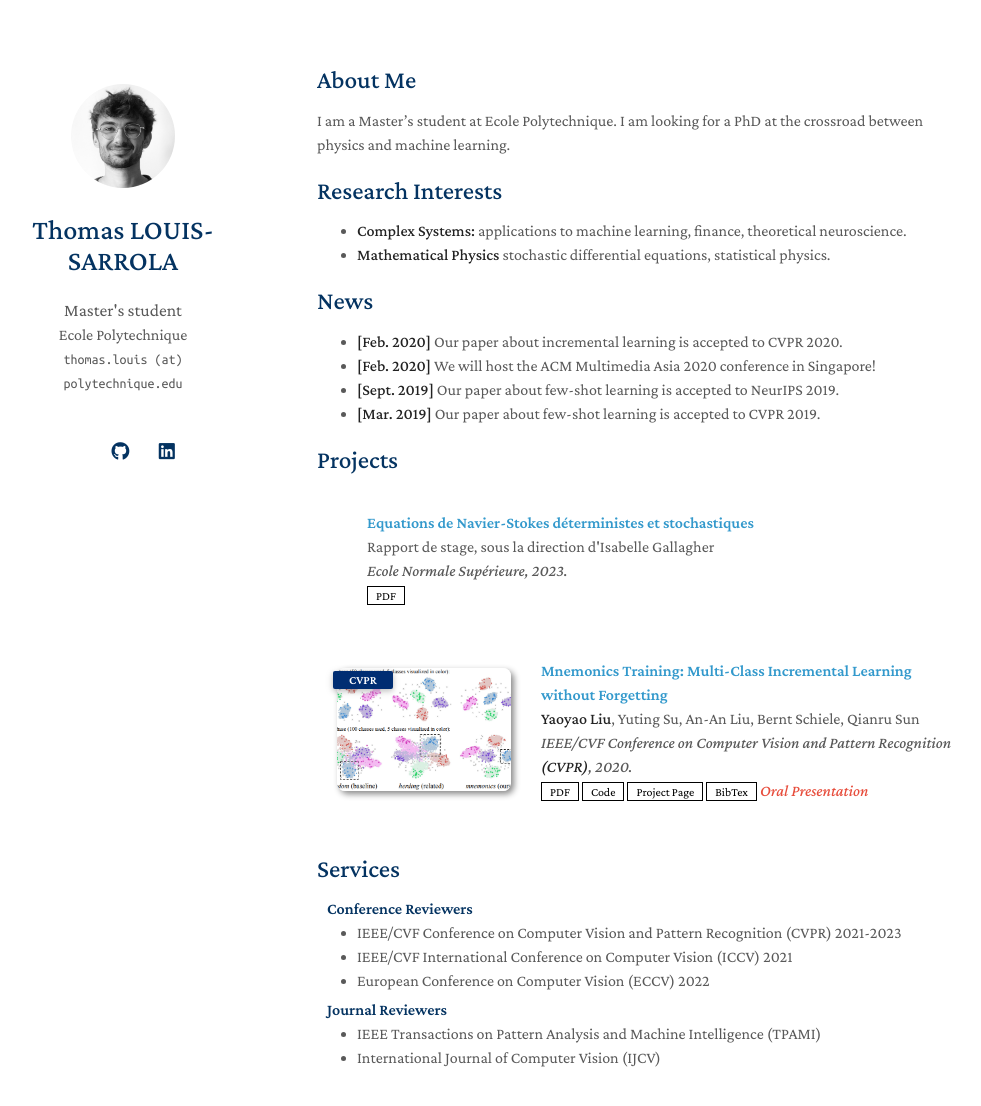
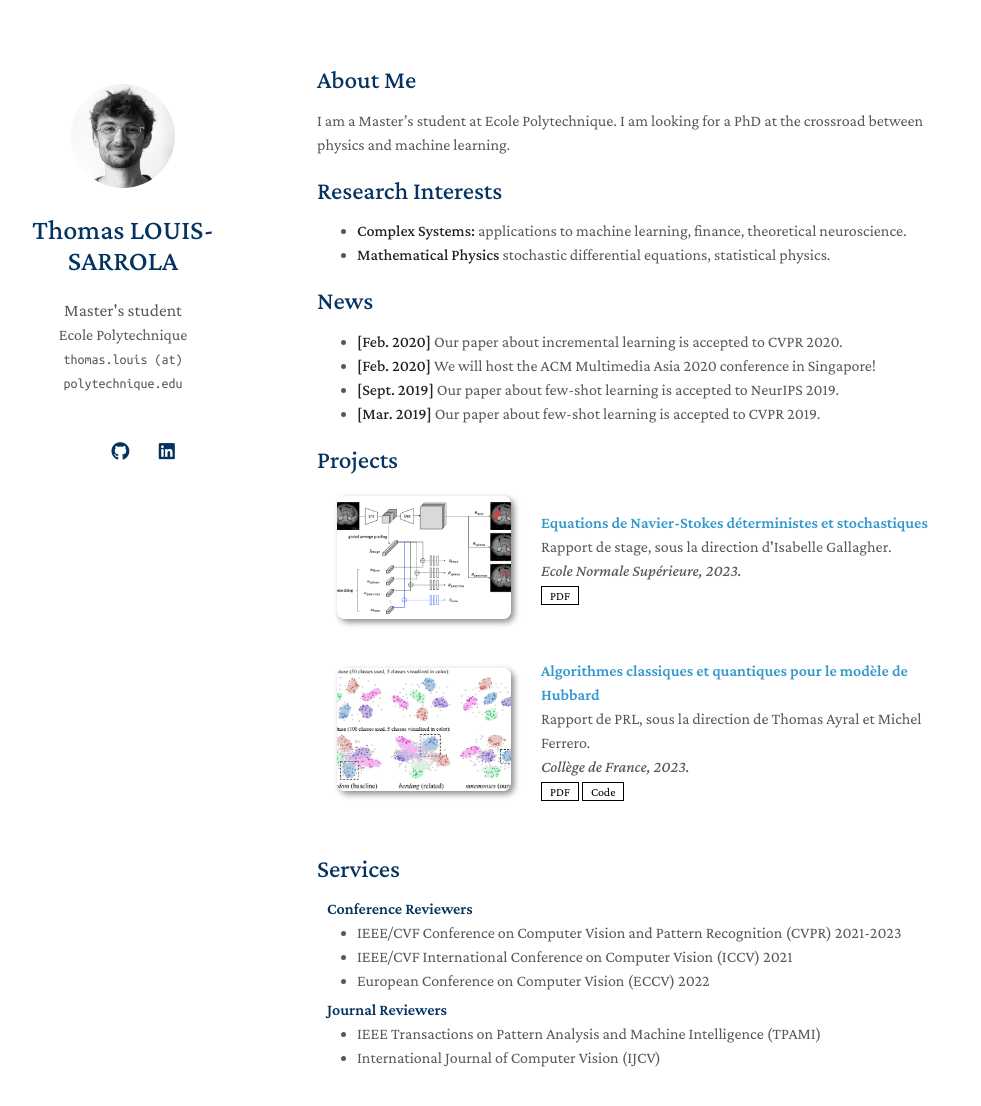
Before and after one commit to lsthomas/lsthomas.github.io, a Jekyll site: the page built from index.md, in a window 1280 px wide and 1164 px high. Shown: the top 1106 px of the window, without its empty margins (153-1134 px from the left). Built offline with Jekyll 4.4.1, drawn with Linux system fonts in a browser that asks for light colours; nearby versions of some CDN libraries; a style sheet for code colours, icons or effects is not loaded; our own code applies the rules of GitHub Pages for plain Markdown files.

Commit message:
Update publications.yml

```diff
--- a/_data/publications.yml
+++ b/_data/publications.yml
@@ -1,22 +1,22 @@
 main:
 
   - title: Equations de Navier-Stokes déterministes et stochastiques
-    authors: Rapport de stage, sous la direction d'Isabelle Gallagher
+    authors: Rapport de stage, sous la direction d'Isabelle Gallagher.
     #conference_short: MICCAI
     conference: Ecole Normale Supérieure, 2023.
     pdf: assets/files/Rapport_de_stage-5.pdf
     #code: https://github.com/MrGiovanni/ContinualLearning
     #bibtex: https://bib.yliu.me/MICCAI23.txt
-    #image: ./assets/img/teaser_example_2.png
+    image: ./assets/img/teaser_example_2.png
     #notes: Early Accept
 
-  - title: "Mnemonics Training: Multi-Class Incremental Learning without Forgetting"
-    authors: <strong>Yaoyao Liu</strong>, Yuting Su, An-An Liu, Bernt Schiele, Qianru Sun
-    conference_short: CVPR
-    conference: IEEE/CVF Conference on Computer Vision and Pattern Recognition <strong>(CVPR)</strong>, 2020.
-    pdf: https://arxiv.org/pdf/2002.10211.pdf
-    code: https://github.com/yaoyao-liu/class-incremental-learning/tree/main/mnemonics-training
-    page: https://class-il.mpi-inf.mpg.de/mnemonics/
-    bibtex: https://class-il.mpi-inf.mpg.de/mnemonics/
-    notes: Oral Presentation
+  - title: "Algorithmes classiques et quantiques pour le modèle de Hubbard"
+    authors: Rapport de PRL, sous la direction de Thomas Ayral et Michel Ferrero.
+    #conference_short: CVPR
+    conference: Collège de France, 2023.
+    pdf: assets/files/Rapport_PRL-2.pdf
+    code: https://github.com/lsthomas/prl-hubbard
+    #page: https://class-il.mpi-inf.mpg.de/mnemonics/
+    #bibtex: https://class-il.mpi-inf.mpg.de/mnemonics/
+    #notes: Oral Presentation
     image: ./assets/img/teaser_example.png
```
